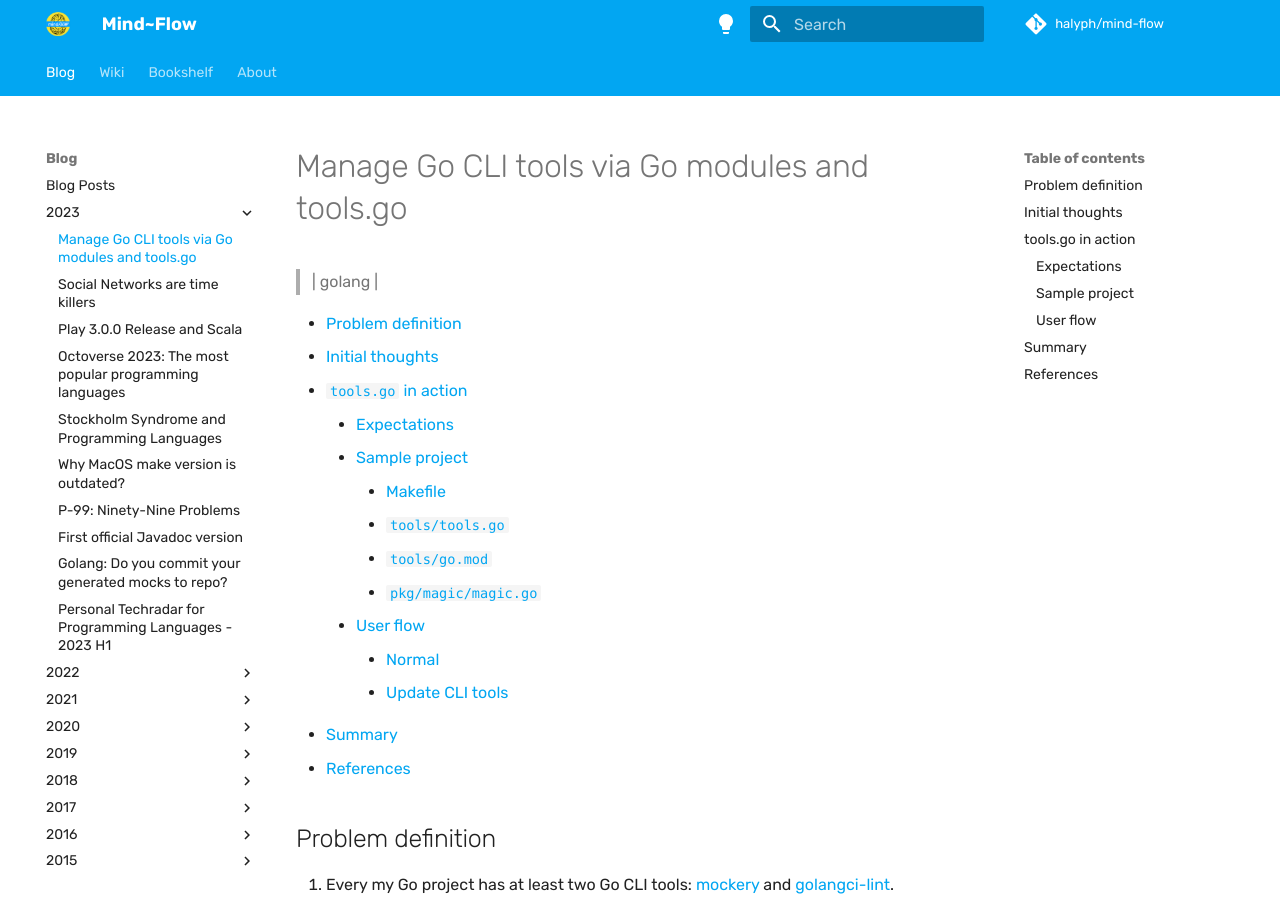
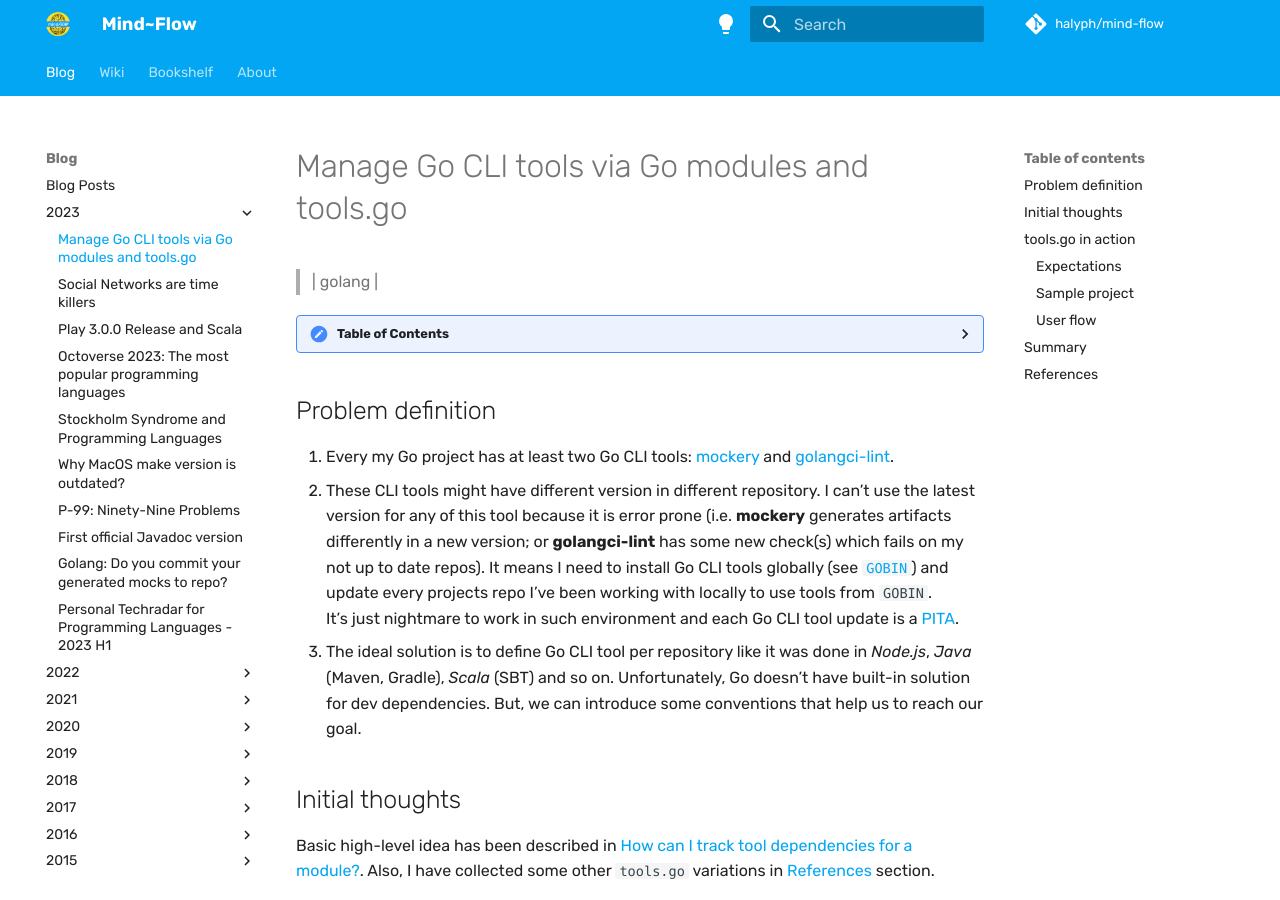
Before and after one commit to halyph/mind-flow, an MkDocs documentation site: the page built from docs/blog/2023/2023-11-27-tools-go.md, in a window 1280 px wide and 900 px high. Built offline with MkDocs 1.6.1 and Material for MkDocs 9.7.7, drawn with Linux system fonts in a browser that asks for light colours; some web fonts are replaced; comment, search, counter and statistics services are not loaded.

Commit message:
upd 2023-11-27-tools-go.md

```diff
--- a/docs/blog/2023/2023-11-27-tools-go.md
+++ b/docs/blog/2023/2023-11-27-tools-go.md
@@ -1,5 +1,10 @@
 # Manage Go CLI tools via Go modules and tools.go
 > | golang |
+
+<details markdown>
+<summary>
+Table of Contents
+</summary>
 
 - [Problem definition](#problem-definition)
 - [Initial thoughts](#initial-thoughts)
@@ -15,6 +20,8 @@
     - [Update CLI tools](#update-cli-tools)
 - [Summary](#summary)
 - [References](#references)
+
+</details>
 
 ## Problem definition
 
```
